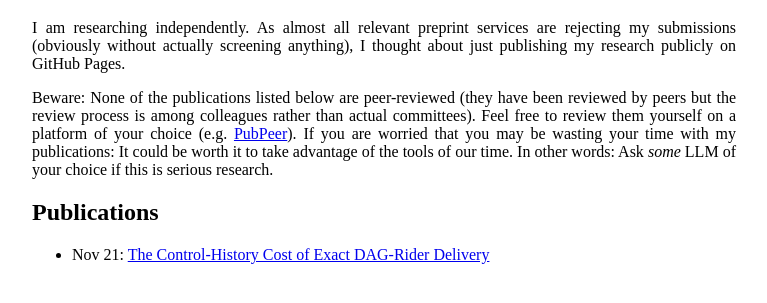
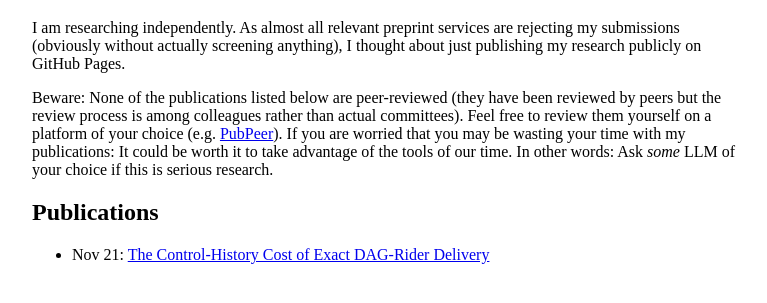
Before and after one commit to vplischke/research, a plain HTML site: page index.html in a window 1280 px wide. Shown: the part 69-372 px from the top of the page, without its empty margins (256-1023 px from the left). Drawn offline with Linux system fonts and the light colour scheme.

Commit message:
Add justify class to paragraph styling

```diff
--- a/style.css
+++ b/style.css
@@ -18,6 +18,6 @@ a:hover {
     opacity: 0.7;
 }
 
-p {
+p.justify {
     text-align: justify;
 }
```
